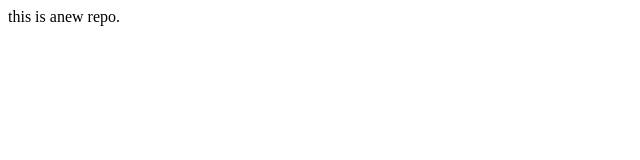
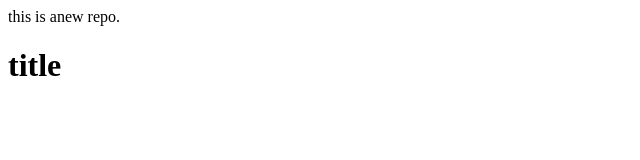
Before and after one commit to Rarai365/LocalRepo, a plain HTML site: page index.html in a window 1280 px wide. Shown: the whole page, without its empty margins (0-640 px from the left). Drawn offline with Linux system fonts and the light colour scheme.

Commit message:
add title

```diff
--- a/index.html
+++ b/index.html
@@ -1 +1,3 @@
 <p> this is anew repo.</p>
+
+<h1> title</h1>
```
